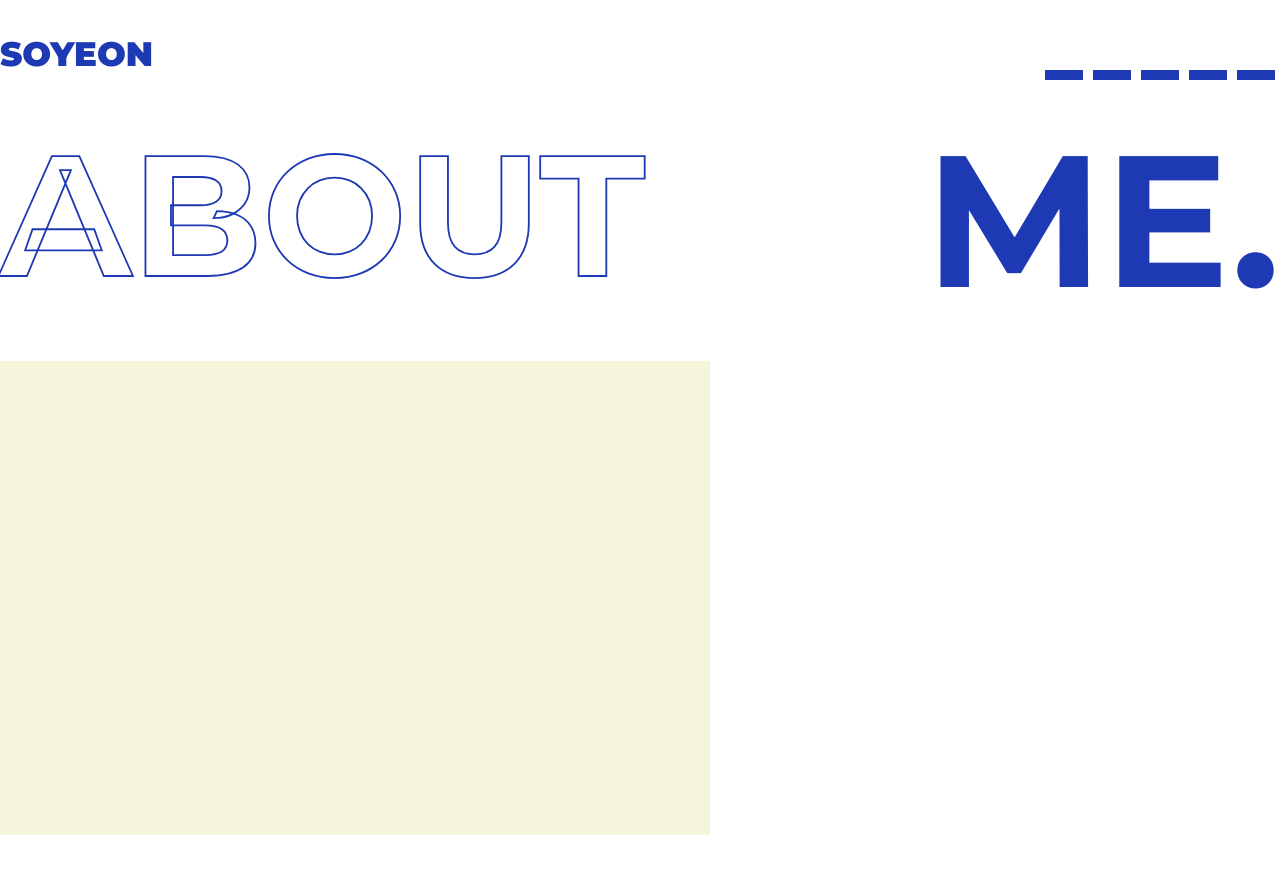
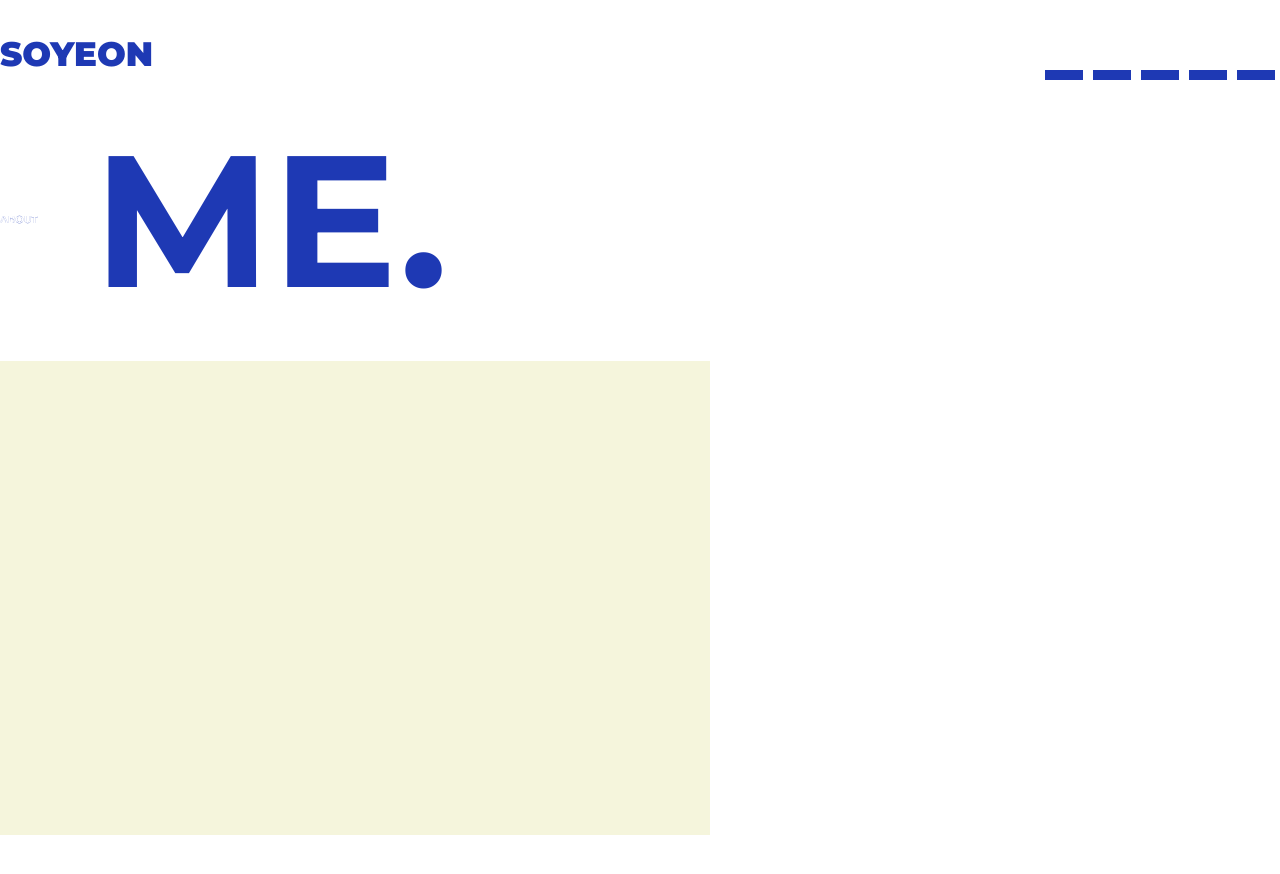
Before and after one commit to sott120/portfolio2022, a Vue app: page / in a window 1280 px wide. Shown: the top 874 px of the page. Built offline with nearby package versions, Linux system fonts and the light colour scheme.

Commit message:
svg 오류

```diff
--- a/src/components/about.vue
+++ b/src/components/about.vue
@@ -1,11 +1,13 @@
 <template>
   <div class="hello">
     <div class="about_title">
-    <svg xmlns="http://www.w3.org/2000/svg" viewBox="0 0 1009.586 223.199">
-      <text x="0" y="0">
-        <tspan dy="0.92em" x="0">ABOUT</tspan>
-      </text>
-    </svg>
+    <!-- <img src="../assets/about.svg" alt=""> -->
+    <div class="main_visual_typo_strok">
+      <span class="main_visual_typo_fake">ABOUT</span>
+      <svg xmlns="http://www.w3.org/2000/svg" viewBox="0 0 1009.586 223.199">
+          <text x="0" y="0"><tspan dy="0.92em" x="0">ABOUT</tspan></text>
+      </svg>
+    </div>
     <h1>ME.</h1>
     </div>
     <div class="my_img">
@@ -54,4 +56,45 @@
   height: 474px;
   background-color: beige;
 }
+
+.main_visual_typo_strok{
+      display: inline-block;
+    vertical-align: middle;
+    margin-right: 38px;
+    position: relative;
+}
+
+.main_visual_typo{
+  font-size: 183px;
+}
+
+.main_visual_typo_fake{
+  color: transparent;
+    opacity: 0;
+}
+
+.main_visual_typo_strok svg {
+    display: block;
+    width: 100%;
+    height: auto;
+    position: absolute;
+    top: 50%;
+    left: 0;
+    -webkit-transform: translateY(-50%);
+    -ms-transform: translateY(-50%);
+    transform: translateY(-50%);
+}
+
+.main_visual_typo_strok text {
+    paint-order: stroke;
+    stroke: #1e39b4;
+    stroke-width: 2px;
+    stroke-linecap: butt;
+    stroke-linejoin: miter;
+    fill: rgba(255, 255, 255, 0);
+}
+
+.main_visual_typo_strok text tspan{
+      font-size: 183px;
+}
 </style>
```
Also changed, not shown: 1 other file (tests, documents, lock files or other folders).
